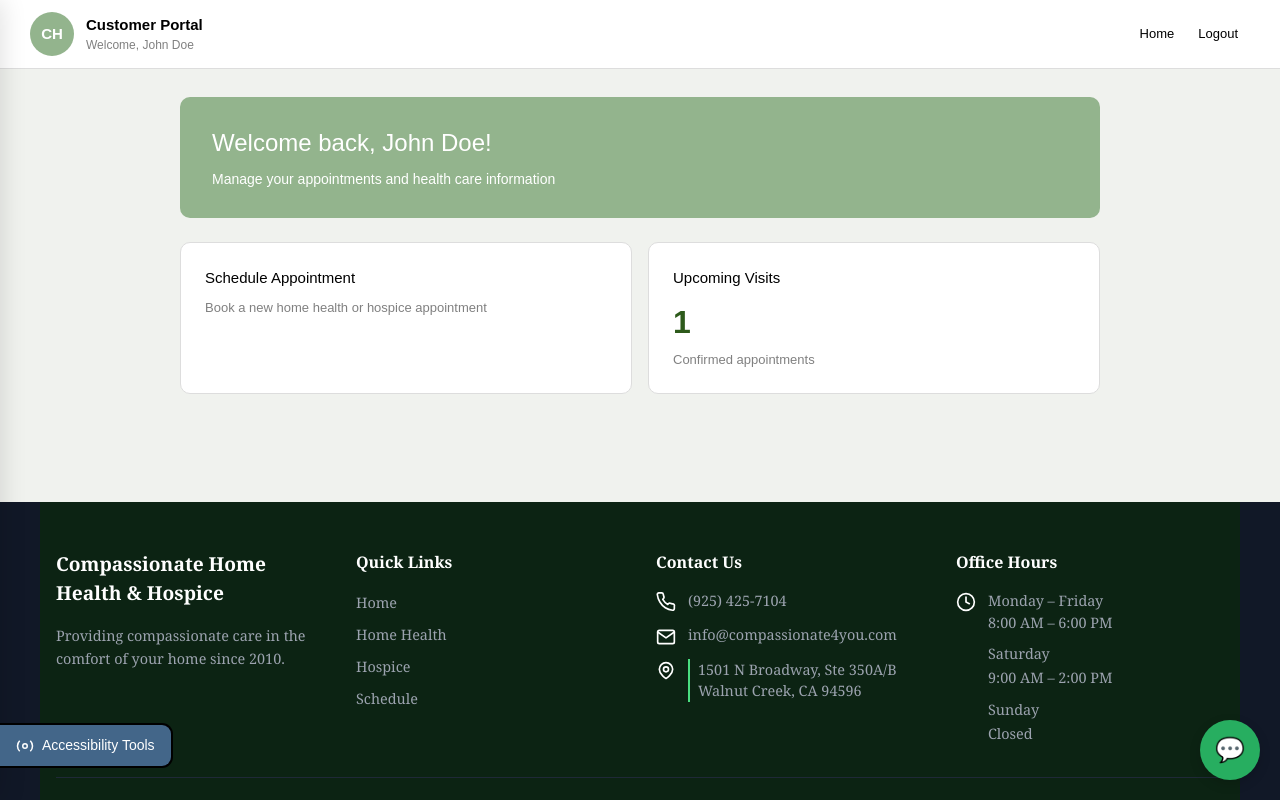
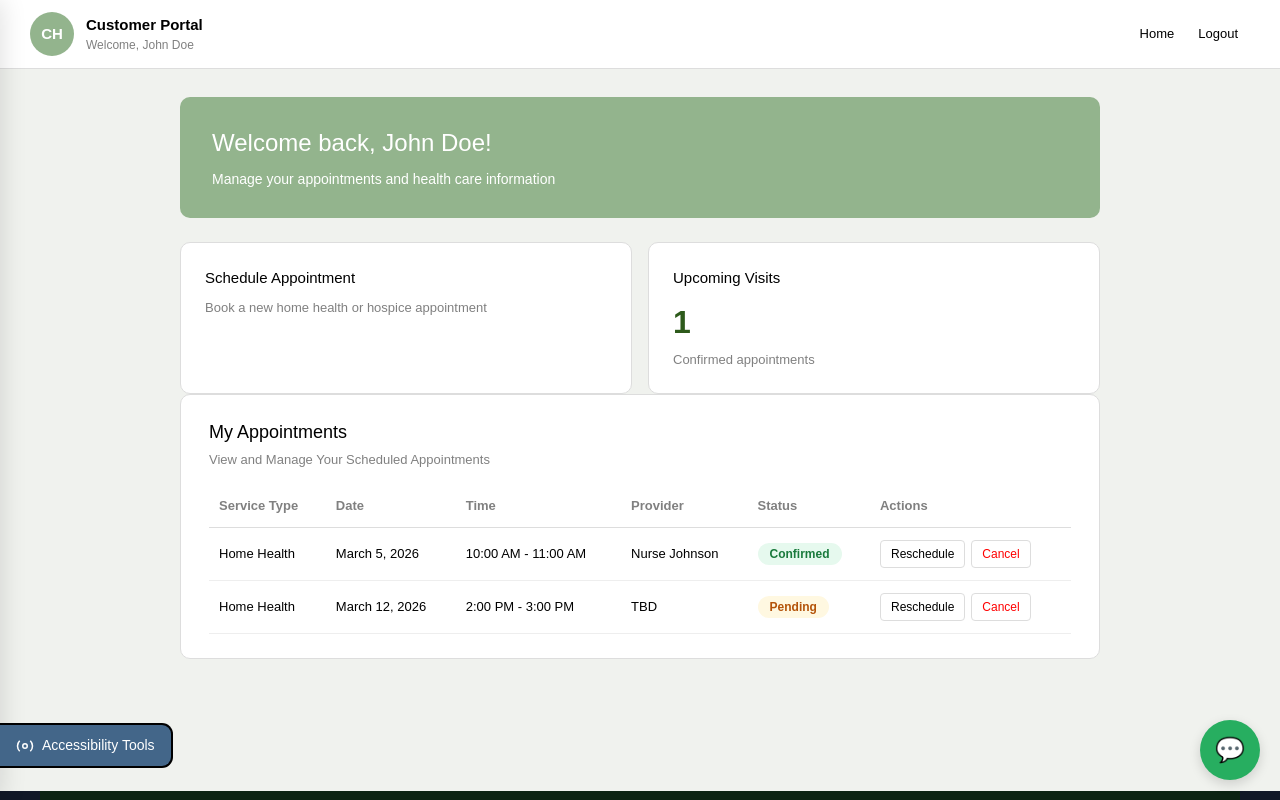
Before and after one commit to Compassionate4you/Compassionate4youSite, a React (Vite) app in the folder client/: page /portal in a window 1280 px wide. Shown: the top 800 px of the page. Built offline with nearby package versions, Linux system fonts and the light colour scheme.

Commit message:
DT-62 User can view and manage My Appointments

```diff
--- a/client/src/pages/PortalPage.jsx
+++ b/client/src/pages/PortalPage.jsx
@@ -1,10 +1,25 @@
 import { useState } from 'react';
+import { useNavigate } from 'react-router-dom';
 import { useTranslation } from 'react-i18next';
 import './styles/portal.css';
 
 function PortalPage() {
     const { t } = useTranslation();
     const [visitCount, setVisitCount] = useState(1);
+
+    // DT-62: My Appointments list
+  const [appointments, setAppointments] = useState([
+    { service: 'Home Health', date: 'March 5, 2026', time: '10:00 AM - 11:00 AM', provider: 'Nurse Johnson', status: 'Confirmed' },
+    { service: 'Home Health', date: 'March 12, 2026', time: '2:00 PM - 3:00 PM', provider: 'TBD', status: 'Pending' },
+  ]);
+
+  const navigate = useNavigate();
+
+  // DT-62: Cancel an appointment row
+  function cancelAppointment(index) {
+    const updated = appointments.filter((_, i) => i !== index);
+    setAppointments(updated);
+  }
 
     return (
         <div>
@@ -32,7 +47,7 @@ function PortalPage() {
 
                 <div className="cards-row">
                     {/* DT-61: Takes user to Schedule an Appointment page */}
-                    <div className="card">
+                    <div className="card" onClick={() => navigate('/schedule')}>
                         <h3>{t('portal.scheduleCard')}</h3>
                         <p>{t('portal.scheduleCardDesc')}</p>
                     </div>
@@ -44,6 +59,44 @@ function PortalPage() {
                         <p>{t('portal.confirmedAppointments')}</p>
                     </div>
                 </div>
+
+            {/* DT-62: My Appointments Table */}
+            <div className="section-box">
+                <h2>My Appointments</h2>
+                <p className="desc">View and Manage Your Scheduled Appointments</p>
+                <table>
+                    <thead>
+                        <tr>
+                            <th>Service Type</th>
+                            <th>Date</th>
+                            <th>Time</th>
+                            <th>Provider</th>
+                            <th>Status</th>
+                            <th>Actions</th>
+                        </tr>
+                    </thead>
+                    <tbody>
+                        {appointments.map((appt,index)=> (
+                            <tr key={index}>
+                                <td>{appt.service}</td>
+                                <td>{appt.date}</td>
+                                <td>{appt.time}</td>
+                                <td>{appt.provider}</td>
+                                <td>
+                                    <span className={appt.status === 'Confirmed' ? 'badge badge-confirmed' : 'badge badge-pending'}>
+                                        {appt.status}
+                                    </span>
+                                </td>
+                                <td>
+                                    <button className="btn-reschedule" onClick={() => navigate('/schedule')}>Reschedule</button>
+                                    <button className="btn-cancel-appt" onClick={() => cancelAppointment(index)}>Cancel</button>
+                                </td>
+                               </tr>
+                            ))}
+                        </tbody>
+                    </table>
+                </div>
+
             </div>
         </div>
     );
--- a/client/src/pages/styles/portal.css
+++ b/client/src/pages/styles/portal.css
@@ -132,6 +132,66 @@ body {
   margin: 0 0 18px 0;
 }
 
+/* Table */
+table {
+  width:100%;
+  border-collapse:collapse;
+}
+th {
+  text-align:left;
+  font-size: 13px;
+  color: gray;
+  padding: 8px 10px 12px 10px;
+  border-bottom: 1px solid #ddd;
+}
+td {
+  padding: 12px 10px;
+  font-size: 13px;
+  border-bottom: 1px solid #eee;
+}
+
+/* Status Badges */
+.badge {
+  padding: 4px 12px;
+  border-radius: 20px;
+  font-size: 12px;
+  font-weight: bold;
+}
+.badge-confirmed {
+  background-color: #e6f9ee;
+  color: #1a7a3c;
+}
+.badge-pending {
+  background-color: #fff8e1;
+  color: #b45309;
+}
+
+/* ACTION BUTTONS */
+.btn-reschedule {
+  background: none;
+  border: 1px solid #ddd;
+  border-radius: 4px;
+  font-size: 12px;
+  padding: 4px 10px;
+  cursor: pointer;
+  margin-right: 6px;
+}
+.btn-reschedule:hover {
+  background-color: #f0f2ee;
+}
+.btn-cancel-appt {
+  background: none;
+  border: 1px solid #ddd;
+  border-radius: 4px;
+  font-size: 12px;
+  padding: 4px 10px;
+  cursor: pointer;
+  color: red;
+}
+.btn-cancel-appt:hover {
+  border-color: red;
+}
+
 /* FORM FIELDS */
 .field {
   margin-bottom: 16px;
```
